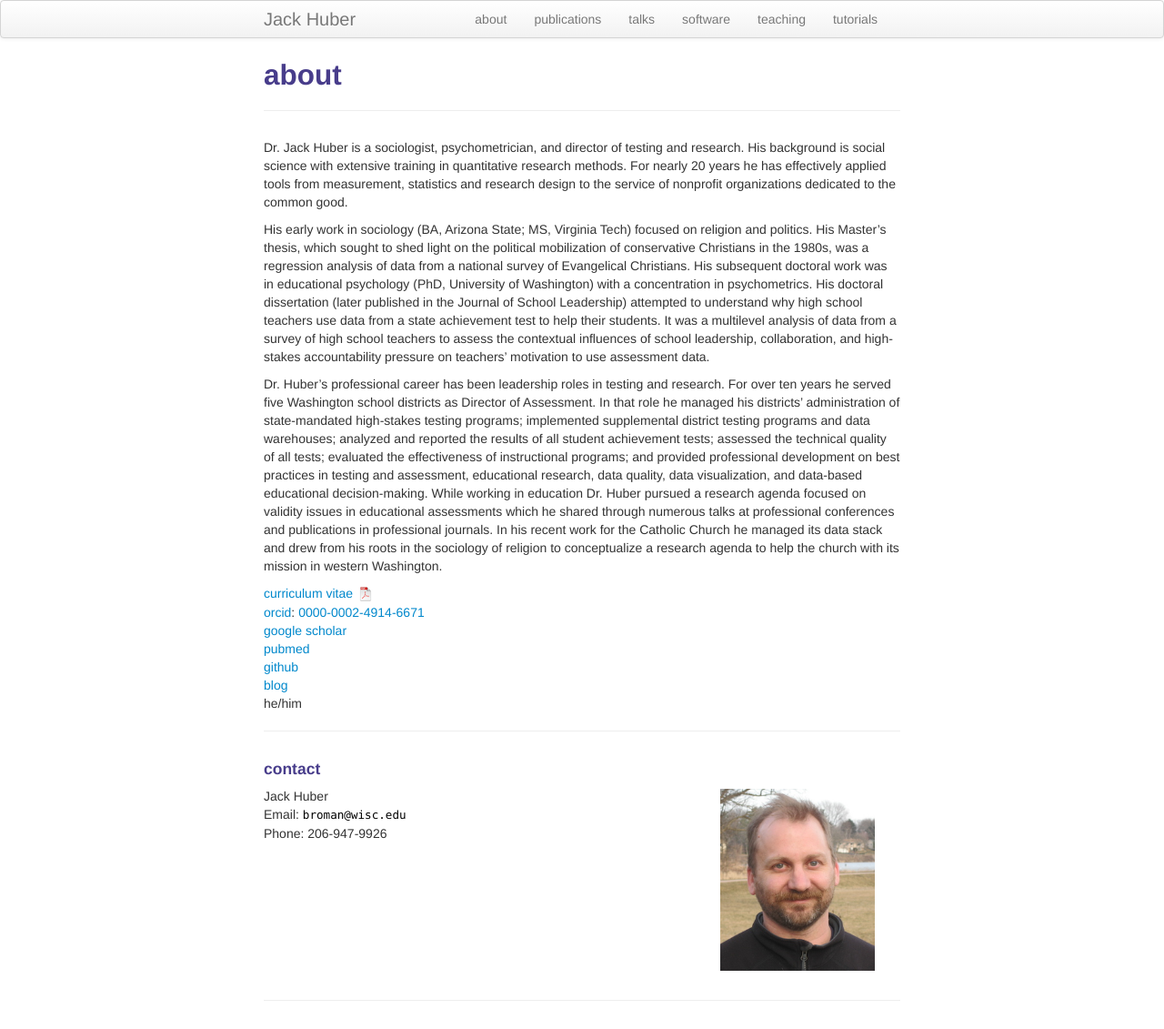
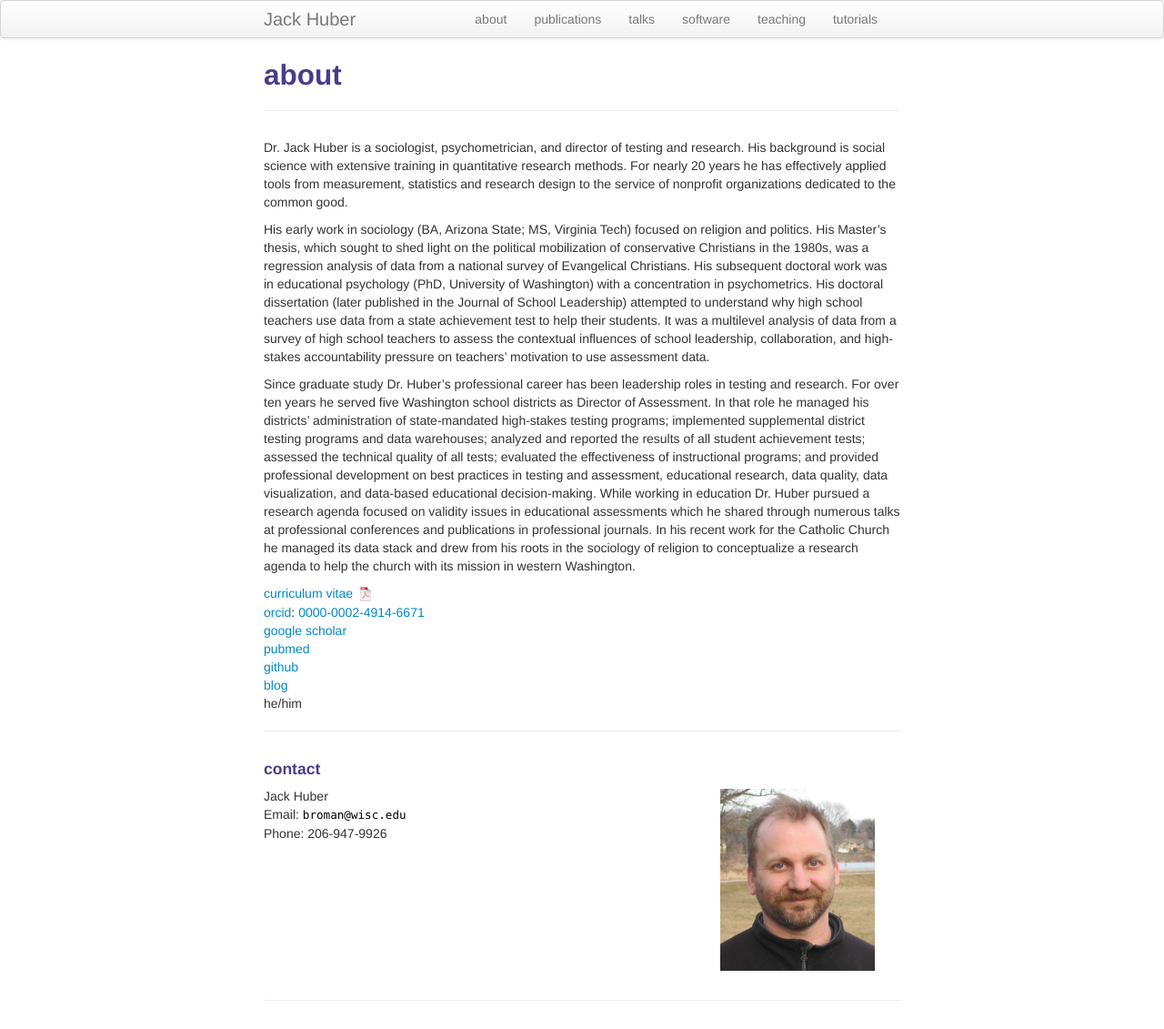
Before and after one commit to jackbhuber/jackbhuber.github.io, a Jekyll site: the page built from pages/about.md, in a window 1280 px wide. Shown: the whole page at 91% size. Built offline with Jekyll 4.4.1, drawn with Linux system fonts in a browser that asks for light colours.

Commit message:
Update about.md

```diff
--- a/pages/about.md
+++ b/pages/about.md
@@ -8,7 +8,7 @@ Dr. Jack Huber is a sociologist, psychometrician, and director of testing and re
 
 His early work in sociology (BA, Arizona State; MS, Virginia Tech) focused on religion and politics. His Master’s thesis, which sought to shed light on the political mobilization of conservative Christians in the 1980s, was a regression analysis of data from a national survey of Evangelical Christians. His subsequent doctoral work was in educational psychology (PhD, University of Washington) with a concentration in psychometrics. His doctoral dissertation (later published in the Journal of School Leadership) attempted to understand why high school teachers use data from a state achievement test to help their students. It was a multilevel analysis of data from a survey of high school teachers to assess the contextual influences of school leadership, collaboration, and high-stakes accountability pressure on teachers’ motivation to use assessment data.
 
-Dr. Huber’s professional career has been leadership roles in testing and research. For over ten years he served five Washington school districts as Director of Assessment. In that role he managed his districts’ administration of state-mandated high-stakes testing programs; implemented supplemental district testing programs and data warehouses; analyzed and reported the results of all student achievement tests; assessed the technical quality of all tests; evaluated the effectiveness of instructional programs; and provided professional development on best practices in testing and assessment, educational research, data quality, data visualization, and data-based educational decision-making. While working in education Dr. Huber pursued a research agenda focused on validity issues in educational assessments which he shared through numerous talks at professional conferences and publications in professional journals. In his recent work for the Catholic Church he managed its data stack and drew from his roots in the sociology of religion to conceptualize a research agenda to help the church with its mission in western Washington.
+Since graduate study Dr. Huber’s professional career has been leadership roles in testing and research. For over ten years he served five Washington school districts as Director of Assessment. In that role he managed his districts’ administration of state-mandated high-stakes testing programs; implemented supplemental district testing programs and data warehouses; analyzed and reported the results of all student achievement tests; assessed the technical quality of all tests; evaluated the effectiveness of instructional programs; and provided professional development on best practices in testing and assessment, educational research, data quality, data visualization, and data-based educational decision-making. While working in education Dr. Huber pursued a research agenda focused on validity issues in educational assessments which he shared through numerous talks at professional conferences and publications in professional journals. In his recent work for the Catholic Church he managed its data stack and drew from his roots in the sociology of religion to conceptualize a research agenda to help the church with its mission in western Washington.
 
 [curriculum vitae ![CV as pdf](icons16/pdf-icon.png)]({{ BASE_PATH }}/assets/broman_cv.pdf)<br/>
 [orcid](https://orcid.org): [0000-0002-4914-6671](https://orcid.org/0000-0002-4914-6671)<br/>
```
